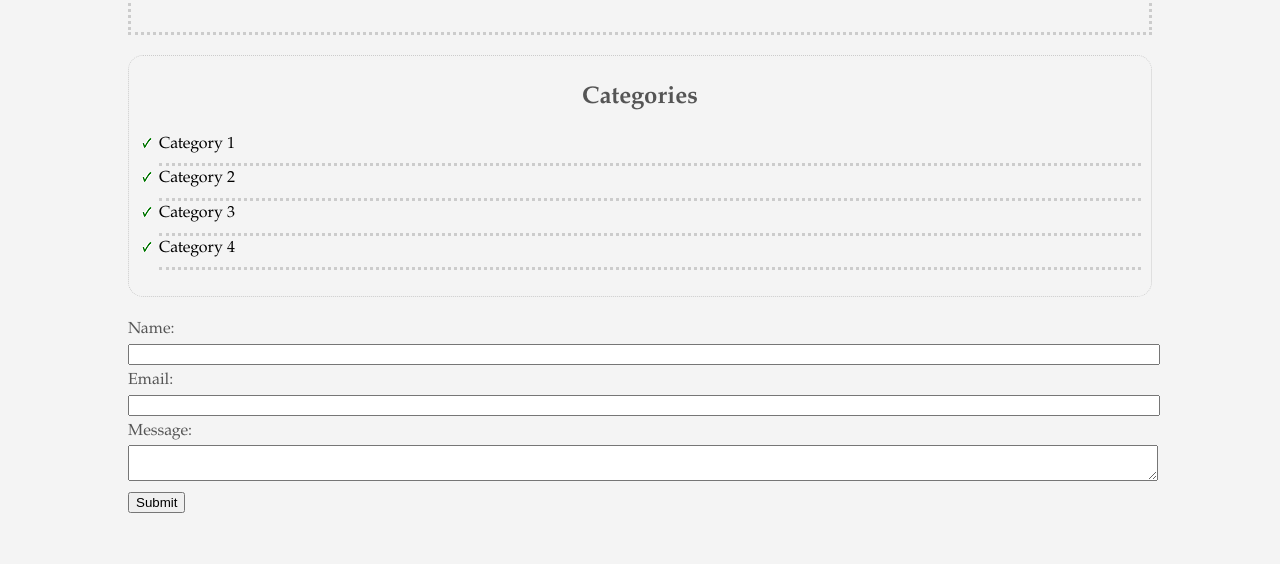
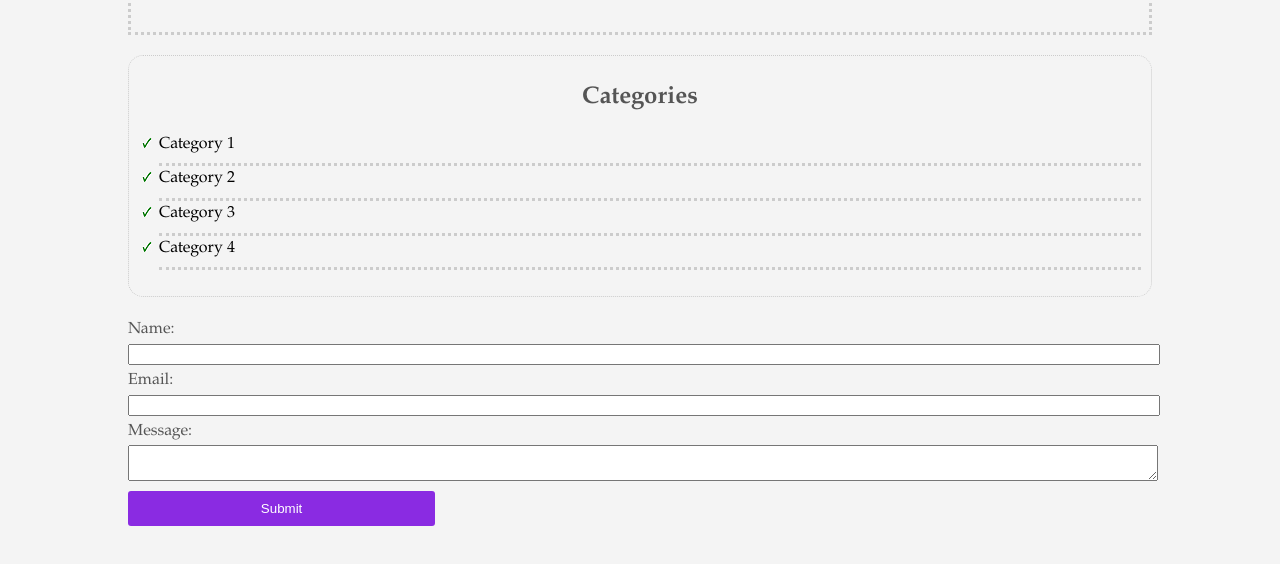
Before and after one commit to GaniyuSodiq/csscheatsheet, a plain HTML site: page index.html in a window 1280 px wide. Shown: the part 372-936 px from the top of the page. Drawn offline with Linux system fonts and the light colour scheme.

Commit message:
added styles to the button

```diff
--- a/css/style.css
+++ b/css/style.css
@@ -100,3 +100,17 @@ a:active{
 .my-form input[type="text"], textarea{
   width: 100%;
 }
+
+.button{
+  background-color: blueviolet;
+  border: none;
+  padding: 10px;
+  border-radius: 3px;
+  width: 30%;
+  color: white;
+}
+
+.button:hover{
+  background-color: green;
+  color: gold;
+}
```
